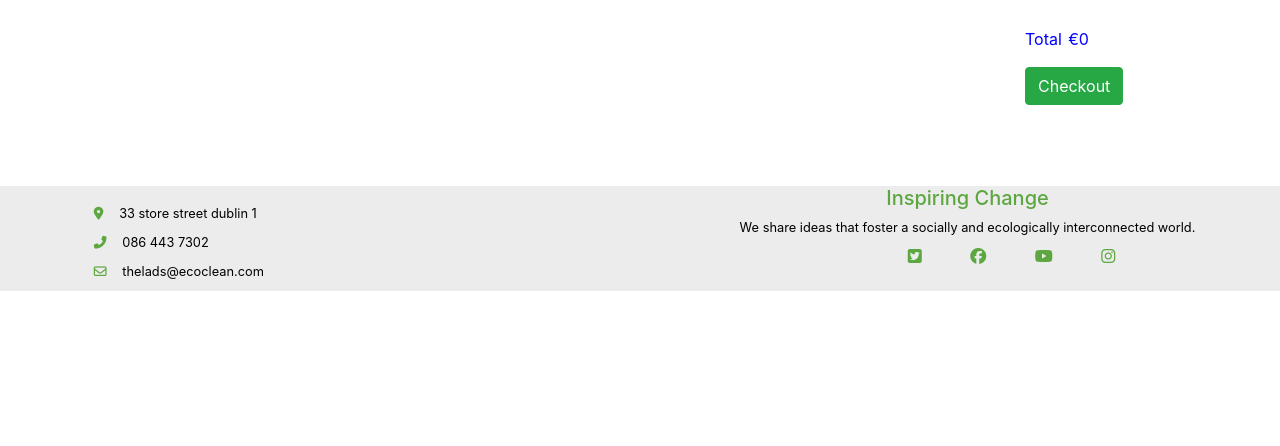
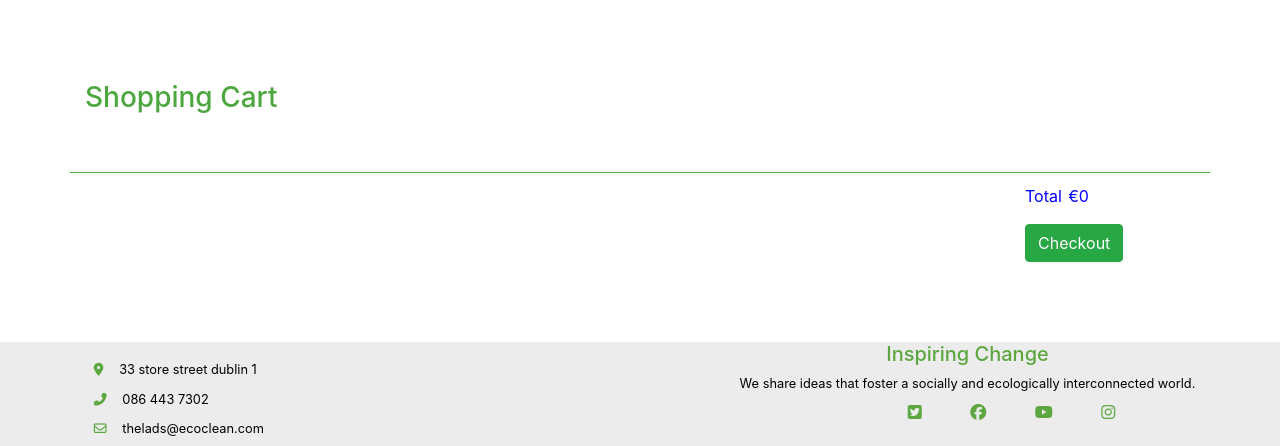
Before and after one commit to Neilfoster/eco-commerce, a Django app: page /cart/ in a window 1280 px wide. Shown: the part 56-502 px from the top of the page. Run offline with Django 3.2, Linux system fonts and the light colour scheme; some libraries are stand-ins or nearby versions; some web fonts are replaced.

Commit message:
Added header styling to cart and checkout.html

```diff
--- a/cart/templates/cart.html
+++ b/cart/templates/cart.html
@@ -3,6 +3,7 @@
 {% block content %}
 
 <div class="row row-flex">
+    <h3 class=" col-12 checkout-head">Shopping Cart</h3>
     {% for item in cart_items %}
     <div class="col-12">
         <div class="caption row checkout-itm">
--- a/checkout/templates/checkout/checkout.html
+++ b/checkout/templates/checkout/checkout.html
@@ -13,7 +13,7 @@
 {% endblock %}
 
 {% block content %}
-<h3 id="checkout-head">Order Summary</h3>
+<h3 class="checkout-head">Order Summary</h3>
 <div class="row row-flex">
     {% for item in cart_items %}
         <div class="col-12">
--- a/static/css/custom.css
+++ b/static/css/custom.css
@@ -148,7 +148,7 @@ body {
     height:50px;
 }
 
-#checkout-head {
+.checkout-head {
     margin-top: 5%;
     padding-bottom:5%;
     color:#4da73f;
```
